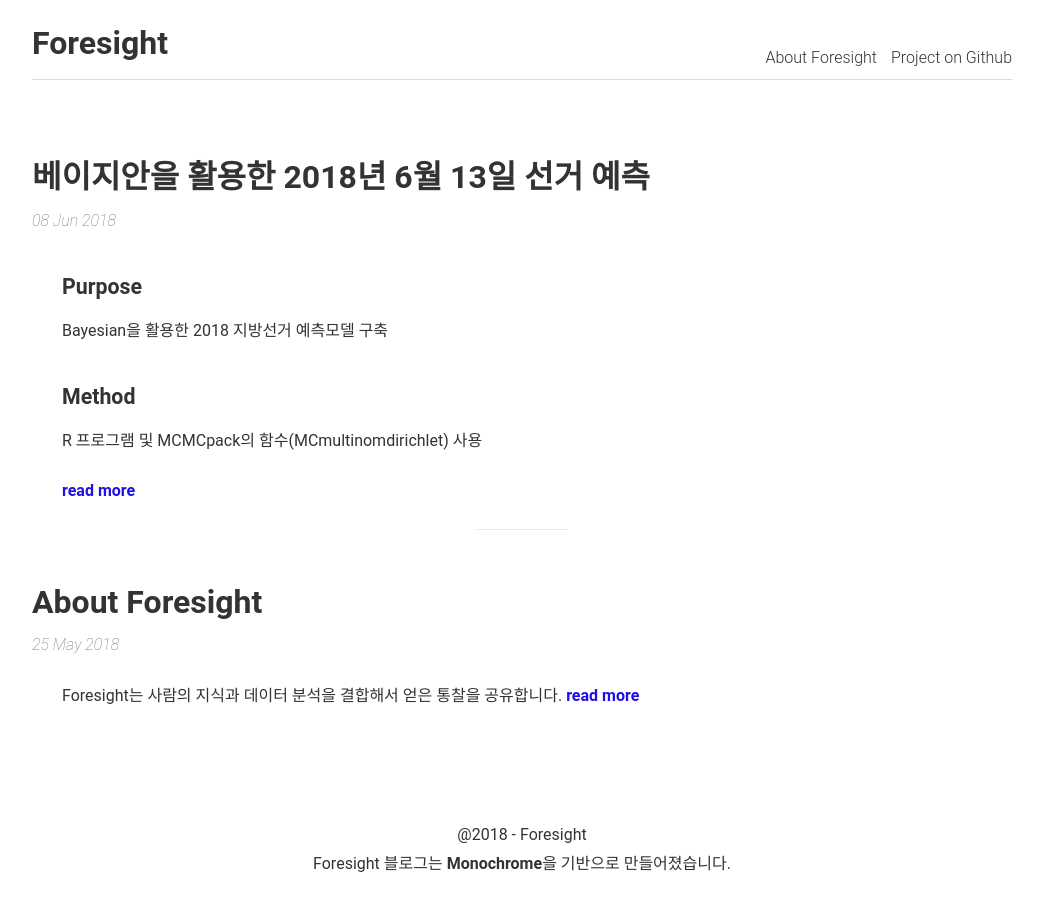
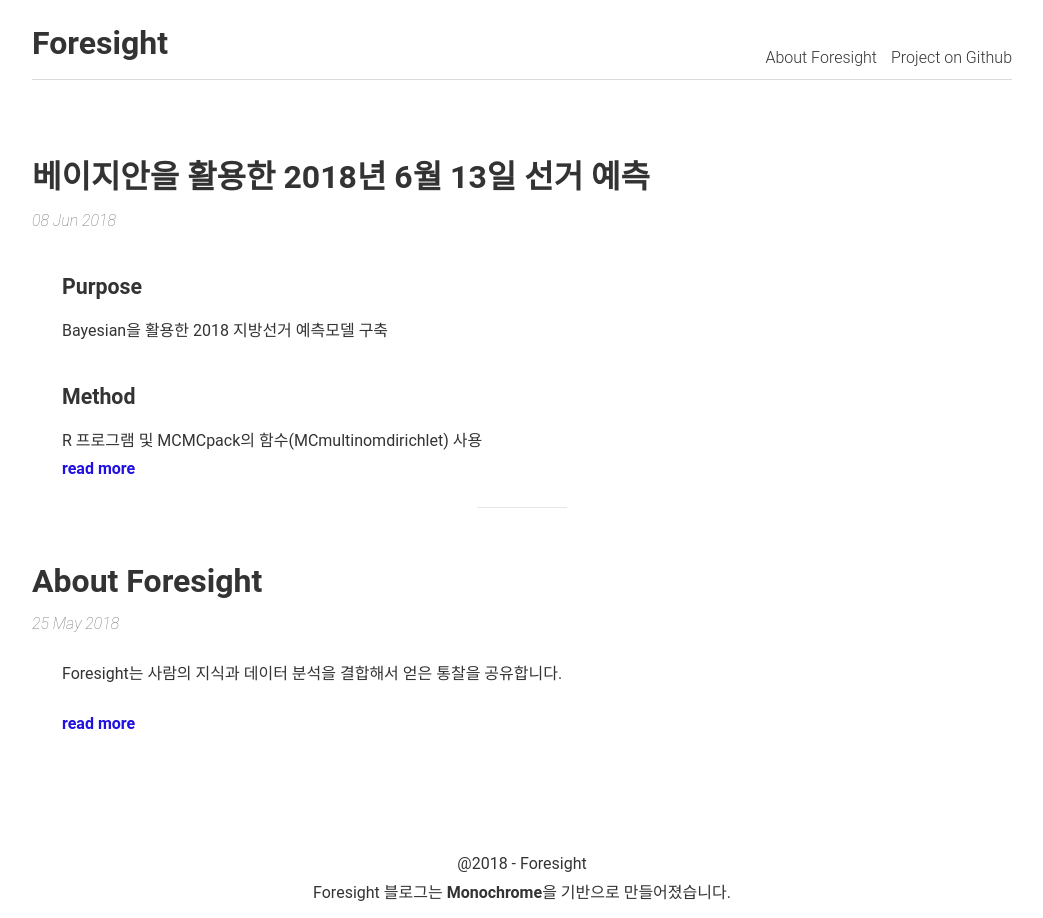
Before and after one commit to foresighters/foresighters.github.io, a Jekyll site: the page built from index.html, in a window 1280 px wide. Shown: the whole page, without its empty margins (118-1161 px from the left). Built offline with Jekyll 4.4.1, drawn with Linux system fonts in a browser that asks for light colours; the list of posts is cut into pages by our own code.

Commit message:
foresight

```diff
--- a/index.html
+++ b/index.html
@@ -12,7 +12,7 @@ layout: default
 	  	<div class="preview-content">
 				{{ post.content | split:'<!--break-->' | first }}
 				{% if post.content contains '<!--break-->' %}
-					<a href="{{ post.url }}">read more</a>
+					<p><a href="{{ post.url }}">read more</a></p>
 				{% endif %}
 			</div>
 	  </li>
```
Also changed, not shown: _posts/2018-06-08-베이지안을 활용한 2018년 6월 13일 선거 예측.md (+1 -2 lines).
